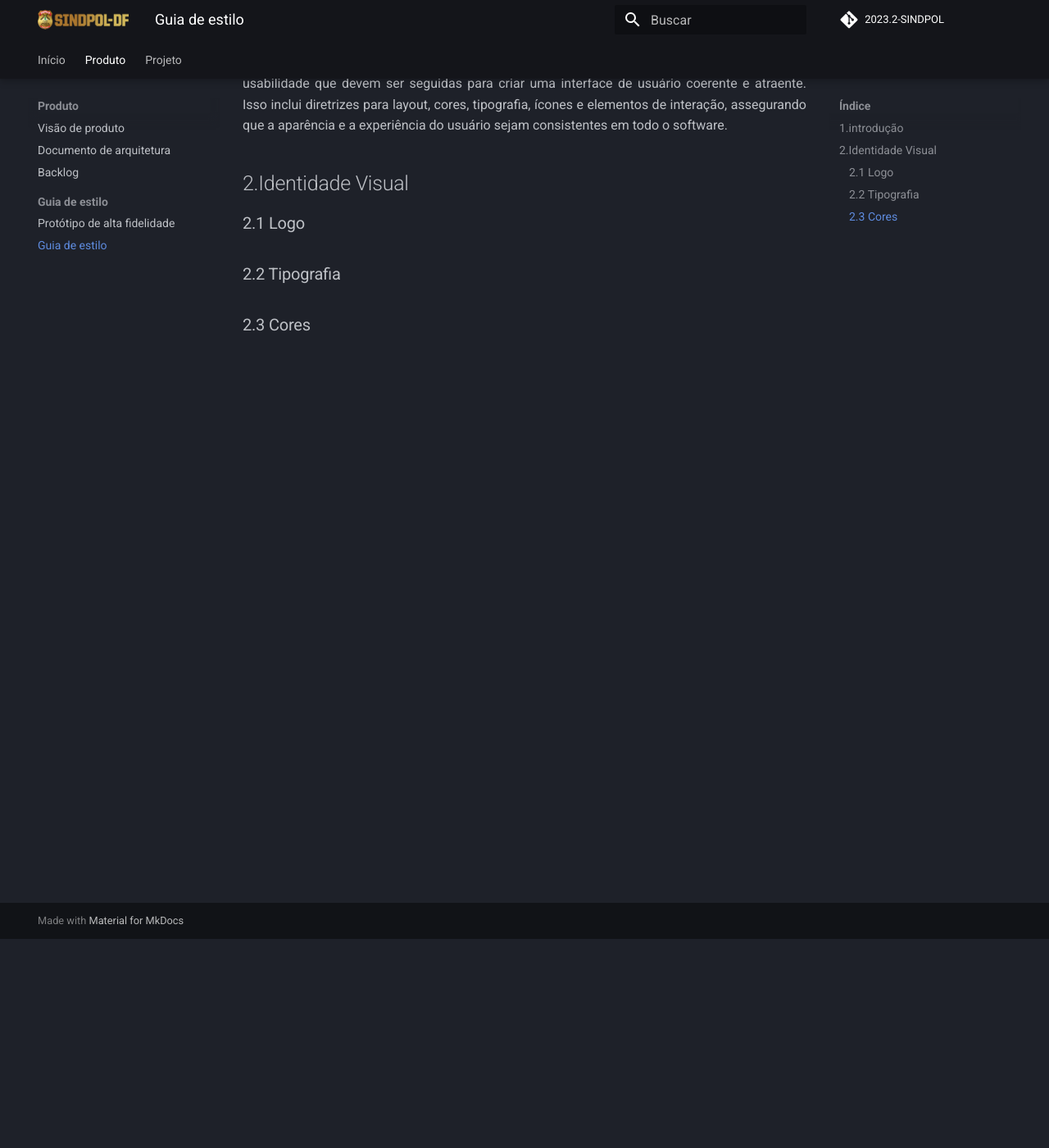
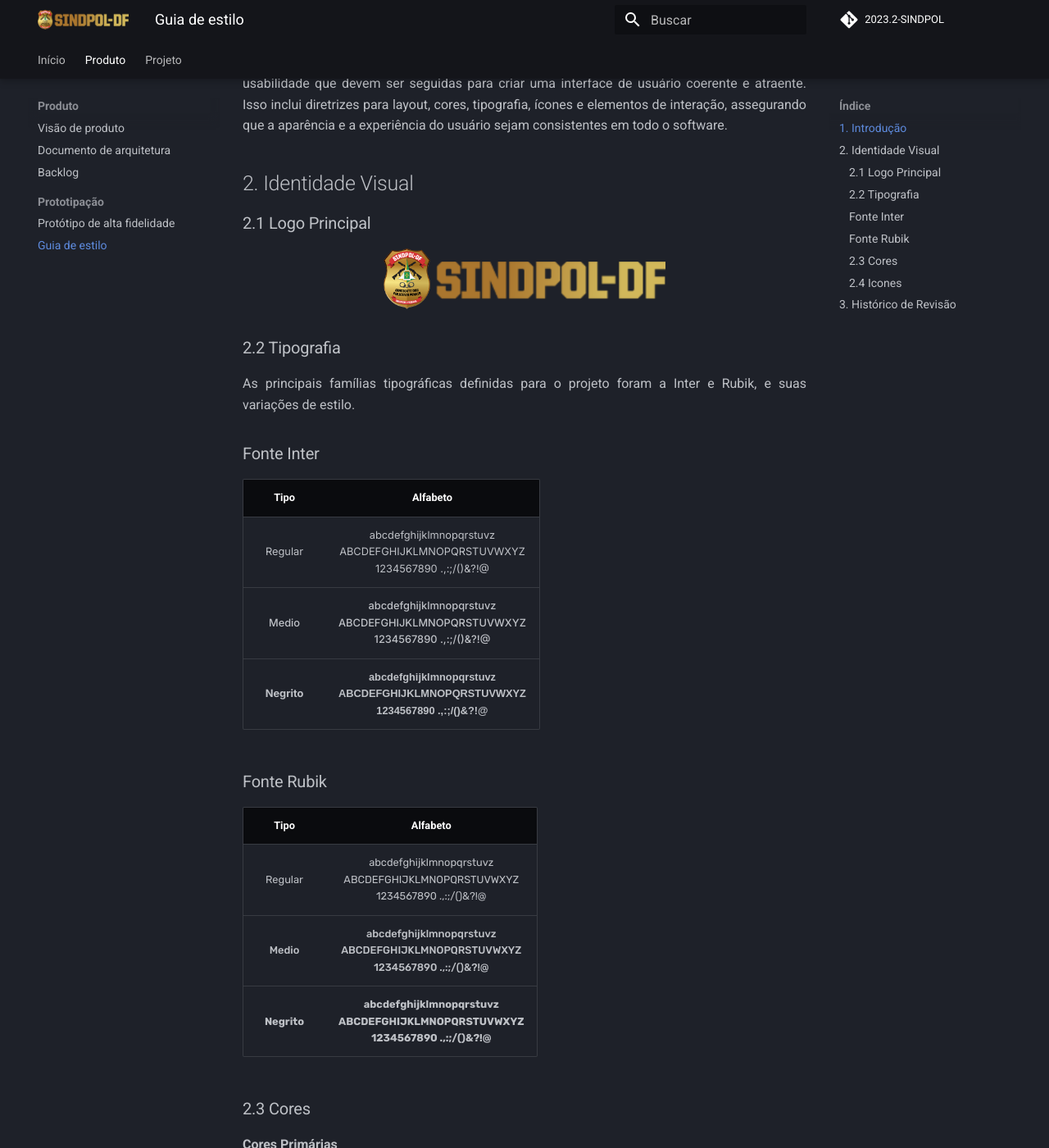
Before and after one commit to fga-eps-mds/2023.2-SINDPOL-DOC, an MkDocs documentation site: the page built from docs/produto/guia.md, in a window 1280 px wide and 1400 px high, scrolled down 255 px. Shown: the whole window at 82% size. Built offline with MkDocs 1.6.1 and Material for MkDocs 9.7.7, drawn with Linux system fonts in a browser that asks for light colours; comment, search, counter and statistics services are not loaded; some of the changed text lies outside the part shown.

Commit message:
Adicionado guia de Estilo
Co-authored-by: Mateus Moreira <mateus-lm@users.noreply.github.com>
Co-authored-by: Alexandre Jr. <AlexandreLJr@users.noreply.github.com>
Co-Authored-by: Bruno Bragança <brunobragancadosreis@gmail.com>

```diff
--- a/docs/produto/guia.md
+++ b/docs/produto/guia.md
@@ -1,7 +1,98 @@
-## 1.introdução
+# Guia de estilo
+
+## 1. Introdução
 O Guia de Estilo de um projeto de software, na parte de design, define as normas estéticas e de usabilidade que devem ser seguidas para criar uma interface de usuário coerente e atraente. Isso inclui diretrizes para layout, cores, tipografia, ícones e elementos de interação, assegurando que a aparência e a experiência do usuário sejam consistentes em todo o software.
 
-## 2.Identidade Visual
-### 2.1 Logo
+## 2. Identidade Visual
+### 2.1 Logo Principal
+
+<img src="../../assets/logo.png" alt="Logo" style="width: 50% !important;" />
+
 ### 2.2 Tipografia
+
+As principais famílias tipográficas definidas para o projeto foram a Inter e Rubik, e suas variações de estilo.
+
+### Fonte Inter
+
+<link rel="stylesheet" href="https://fonts.googleapis.com/css?family=Inter:400,500,700">
+
+| Tipo       |    Alfabeto     |
+| :--------- |    :----------- |
+|<span style="font-family: 'Inter', sans-serif;">Regular</span>| <span style="font-family: 'Inter', sans-serif;">abcdefghijklmnopqrstuvz<br>ABCDEFGHIJKLMNOPQRSTUVWXYZ<br>1234567890 .,:;/()&?!@</span>|
+|<span style="font-family: 'Inter', sans-serif; font-weight: 500;">Medio</span>| <span style="font-family: 'Inter', sans-serif; font-weight: 500;">abcdefghijklmnopqrstuvz<br>ABCDEFGHIJKLMNOPQRSTUVWXYZ<br>1234567890 .,:;/()&?!@</span>|
+|<span style="font-family: 'Inter', sans-serif; font-weight: bold;">Negrito</span>| <span style="font-family: 'I', sans-serif; font-weight: bold;">abcdefghijklmnopqrstuvz<br>ABCDEFGHIJKLMNOPQRSTUVWXYZ<br>1234567890 .,:;/()&?!@</span>|
+
+### Fonte Rubik
+
+<link rel="stylesheet" href="https://fonts.googleapis.com/css?family=Rubik:400,500,700">
+
+| Tipo       |    Alfabeto     |
+| :--------  |    :----------- |
+|<span style="font-family: 'Rubik', sans-serif;">Regular</span>| <span style="font-family: 'Rubik', sans-serif;">abcdefghijklmnopqrstuvz<br>ABCDEFGHIJKLMNOPQRSTUVWXYZ<br>1234567890 .,:;/()&?!@</span>|
+|<span style="font-family: 'Rubik', sans-serif; font-weight: 500;">Medio</span>| <span style="font-family: 'Rubik', sans-serif; font-weight: 500;">abcdefghijklmnopqrstuvz<br>ABCDEFGHIJKLMNOPQRSTUVWXYZ<br>1234567890 .,:;/()&?!@</span>|
+|<span style="font-family: 'Rubik', sans-serif; font-weight: bold;">Negrito</span>| <span style="font-family: 'Rubik', sans-serif; font-weight: bold;">abcdefghijklmnopqrstuvz<br>ABCDEFGHIJKLMNOPQRSTUVWXYZ<br>1234567890 .,:;/()&?!@</span>|
+
+
+
+
+
 ### 2.3 Cores
+
+**Cores Primárias**
+<br><br>
+<div style="display:flex; flex-direction: row; justify-content: space-around;">
+    <div style="background: #FFA500; width: 200px; height: 200px; border-radius: 50%; font-size: 14px; display: flex; flex-direction: column; justify-content: center; align-items: center;">
+        <p style="color: black;">HEX: #FFA500</p>
+        <p style="color: black;">RGB: 255, 165, 0</p>
+    </div>
+    <div style="background: #FFFFFF; width: 200px; height: 200px; border-radius: 50%; font-size: 14px; display: flex; flex-direction: column; justify-content: center; align-items: center;">
+        <p style="color: black;">HEX:  #FFFFFF</p>
+        <p style="color: black;">RGB: 255, 255, 255</p>
+    </div>
+</div>
+
+<br>
+**Cores Secundárias**
+<br><br>
+
+<div style="display: flex; flex-direction: row; justify-content: space-around;">
+    <div style="background: #131313; width: 200px; height: 200px; border-radius: 50%; font-size: 14px; display: flex; flex-direction: column; justify-content: center; align-items: center;">
+        <p style="color: white;">HEX: #131313</p>
+        <p style="color: white;">RGB: 19, 19, 19</p>
+    </div>
+    <div style="background: #000000; width: 200px; height: 200px; border-radius: 50%; font-size: 14px; display: flex; flex-direction: column; justify-content: center; align-items: center;">
+        <p style="color: white;">HEX: #000000</p>
+        <p style="color: white;">RGB: 0, 0, 0</p>
+    </div>
+        <div style="background: #B01212; width: 200px; height: 200px; border-radius: 50%; font-size: 14px; display: flex; flex-direction: column; justify-content: center; align-items: center;">
+            <p style="color: white;">HEX: #B01212</p>
+            <p style="color: white;">RGB: 176, 18, 18</p>
+        </div>
+</div>
+
+<div style="display: flex; flex-direction: row; justify-content: space-around; margin-top:20px;">
+    <div style="background: #FFCD71; width: 200px; height: 200px; border-radius: 50%; font-size: 14px; display: flex; flex-direction: column; justify-content: center; align-items: center;">
+        <p style="color: black;">HEX: #FFCD71</p>
+        <p style="color: black;">RGB: 255, 205, 113</p>
+    </div>
+    <div style="background: #FFF7E8; width: 200px; height: 200px; border-radius: 50%; font-size: 14px; display: flex; flex-direction: column; justify-content: center; align-items: center;">
+        <p style="color: black;">HEX: #FFF7E8</p>
+        <p style="color: black;">RGB: 255, 247, 232</p>
+    </div>
+    <div style="background: #F6F6F3; width: 200px; height: 200px; border-radius: 50%; font-size: 14px; display: flex; flex-direction: column; justify-content: center; align-items: center;">
+        <p style="color: black;">HEX: #F6F6F3</p>
+        <p style="color: black;">RGB: 246, 246, 243</p>
+    </div>
+</div>
+
+
+
+### 2.4 Icones
+
+Os icones utilizados na aplicação são obtidos a partir da biblioteca [Tabler-icons](https://tabler-icons.io/)
+
+## 3. Histórico de Revisão
+
+| Data       | Versão |      Modificação      |    Autor     |
+| :--------- | :----- | :-------------------- | :----------- |
+|20/10/2023| 0.1 | Criação do documento | Carlos Eduardo <br> Alexandre Lema <br> Bruno Bragança |
--- a/mkdocs.yml
+++ b/mkdocs.yml
@@ -30,7 +30,7 @@
       - Visão de produto: produto/visao.md
       - Documento de arquitetura: produto/arquitetura.md
       - Backlog: produto/backlog.md
-      - Guia de estilo:
+      - Prototipação:
         - Protótipo de alta fidelidade: produto/prototipo.md
         - Guia de estilo: produto/guia.md
   - Projeto:
```
